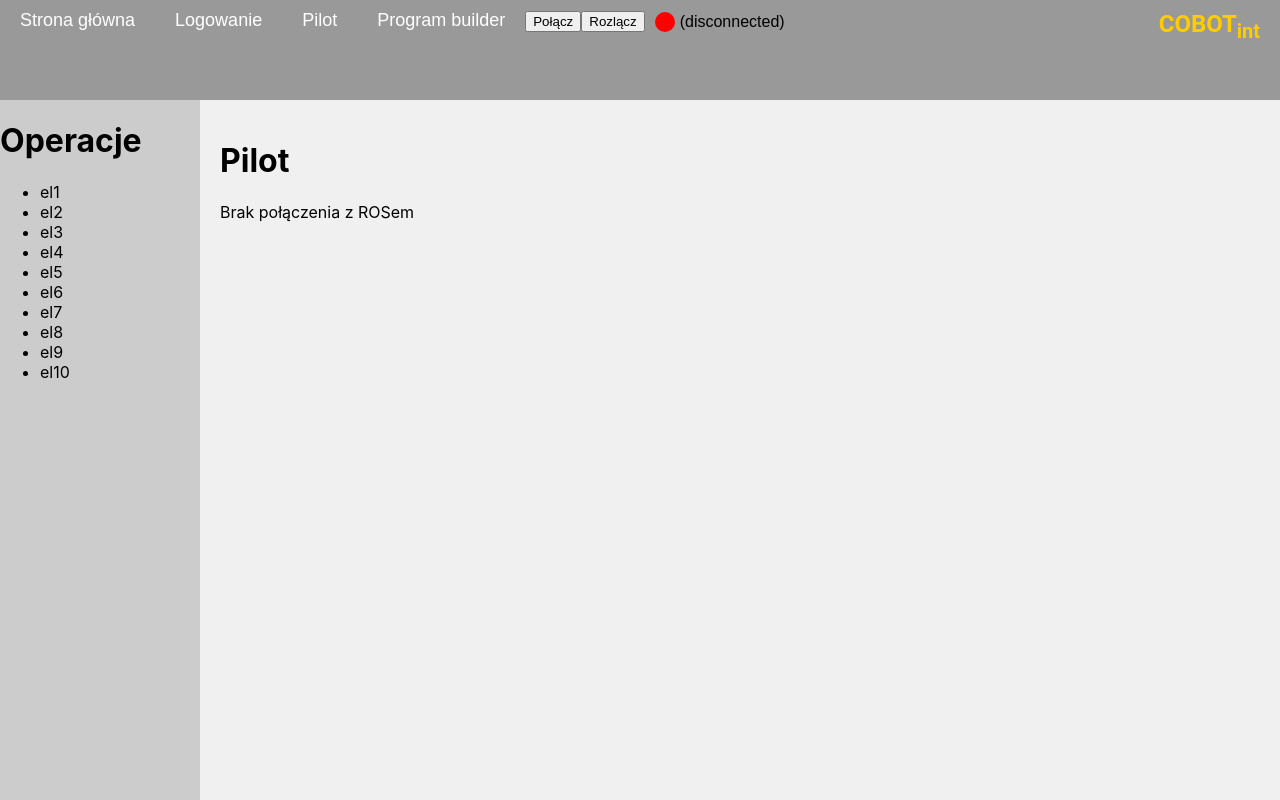
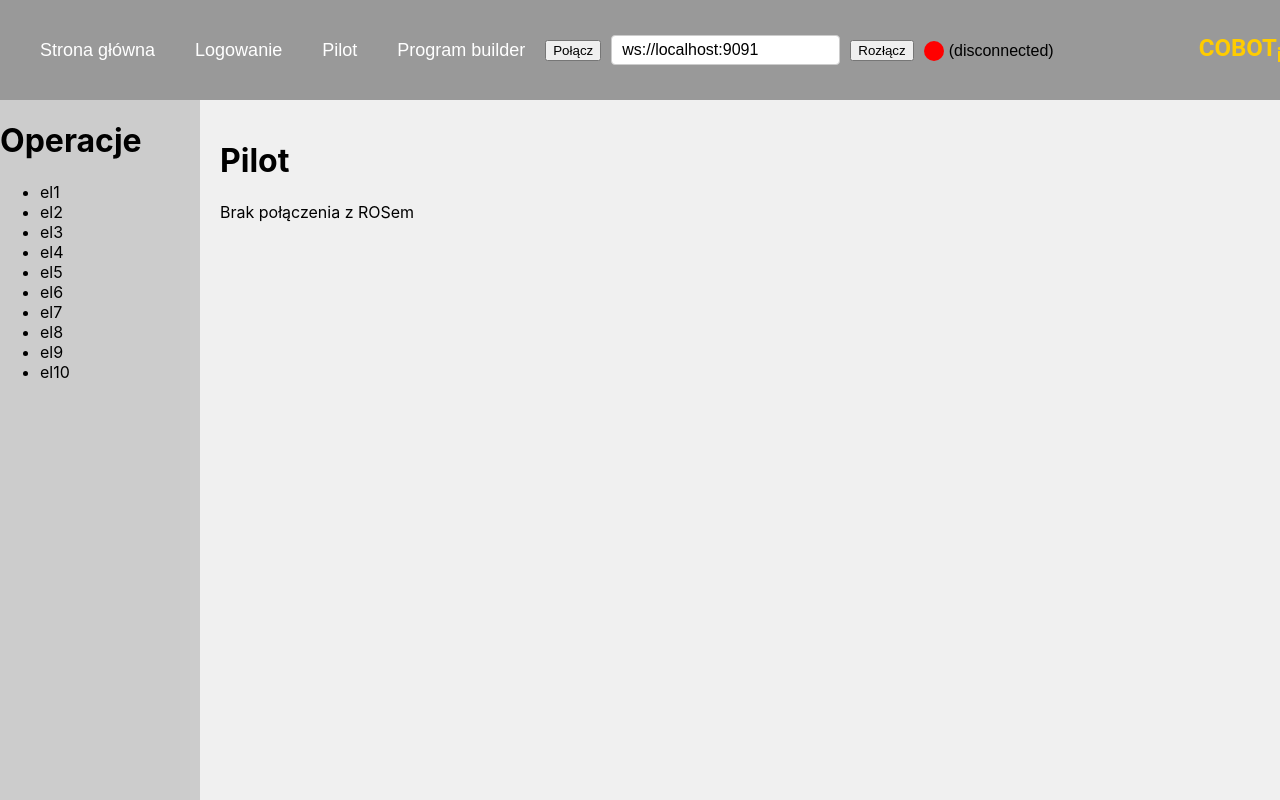
Before and after one commit to MateS90s/CobotInt, a React (Create React App) app: page /pilot in a window 1280 px wide. Built offline with nearby package versions, Linux system fonts and the light colour scheme.

Commit message:
Tymczasowy

```diff
--- a/src/App.js
+++ b/src/App.js
@@ -1,4 +1,4 @@
-import React, {useState} from 'react';
+import React, { useState } from 'react';
 import { BrowserRouter as Router, Route, Routes } from 'react-router-dom';
 import TopBar from './components/TopBar/TopBar';
 import LeftBar from './components/LeftBar/LeftBar';
@@ -8,21 +8,12 @@ import Pilot from './components/Content/Pilot/Pilot'
 import ProgramBuilder from './components/Content/ProgramBuilder/ProgramBuilder'
 import ROSLIB from 'roslib';
 
+function App() {
+  const [ros, setRos] = useState(null);
+  const [connectionStatus, setConnectionStatus] = useState('disconnected');
 
-
-
-function App() {
-
-
-  //Połączenie z ROSem
-  const [ros, setRos] = useState(null);
-  const [connectionStatus, setConnectionStatus] = useState('disconnected')
-
-
-
-  const connectionToRosbridge = () => {
-    const newRos = new ROSLIB.Ros({ url: "ws://localhost:9091" });
-
+  const connectionToRosbridge = (address) => {
+    const newRos = new ROSLIB.Ros({ url: address });
 
     newRos.on("connection", () => {
       setConnectionStatus("connected");
@@ -46,7 +37,6 @@ function App() {
       setConnectionStatus("disconnected");
     }
   };
-
 
   return (
     <Router>
--- a/src/components/Content/LinkModules/LbrTopics.js
+++ b/src/components/Content/LinkModules/LbrTopics.js
@@ -5,40 +5,65 @@ export default class LbrTopics {
     this.ros = ros;
     this.jointTrajectoryPublisher = null;
     this.jointStatesListener = null;
+    this.motionPlanRequestPublisher = null;
+    this.moveGroupServiceClient = null;
     this.jointStatesCallbacks = [];
     this.isSubscribed = false;
 
     this.initializePublishers();
     this.initializeListeners();
+    this.initializeServices();
   }
 
-
-//Inicjalizacje - nadanie formy wiadomości
+  //Publisher - inicjaliacja - nadanie formy wiadomości
   initializePublishers = () => {
     if (this.ros) {
+      //Topic do wysyłania prostego ruchu przegubów
       this.jointTrajectoryPublisher = new ROSLIB.Topic({
         ros: this.ros,
         name: '/lbr/joint_trajectory_controller/joint_trajectory',
-        messageType: 'trajectory_msgs/JointTrajectory',
+        messageType: 'trajectory_msgs/msg/JointTrajectory',
       });
+
+      //Topic do planowania ruchu
+      this.motionPlanRequestPublisher = new ROSLIB.Topic({
+        ros: this.ros,
+        name: '/lbr/motion_plan_request',
+        messageType: 'moveit_msgs/msg/MotionPlanRequest'
+      });
+
     } else {
       console.error('ROS connection not available. Unable to initialize publishers.');
     }
   }
 
+  //Subskrybcja - inicjalizacja - nadanie formy wiadomości
   initializeListeners = () => {
     if (this.ros) {
+      //Topic do subskrybcji pozycji przegubów
       this.jointStatesListener = new ROSLIB.Topic({
         ros: this.ros,
         name: "/lbr/joint_states",
-        messageType: "sensor_msgs/JointState",
+        messageType: "sensor_msgs/msg/JointState",
       });
+
     } else {
       console.error('ROS connection not available. Unable to initialize listeners.');
     }
   }
 
-//Publikowanie wartości do ROSa
+  // Usługi - inicjalizacja - nadanie formy usługi
+  initializeServices = () => {
+    if (this.ros) {
+      this.moveGroupServiceClient = new ROSLIB.Service({
+        ros: this.ros,
+        name: '/lbr/move_group',
+        serviceType: 'moveit_msgs/srv/MoveGroup'
+      });
+    }
+  }
+
+  //Publikowanie prostego ruchu przegubów do ROSa
   publishJointValues = (jointNames, positions) => {
     if (!this.jointTrajectoryPublisher) {
       console.error('Joint trajectory publisher not initialized. Unable to publish joint values.');
@@ -61,8 +86,93 @@ export default class LbrTopics {
     }
   }
 
+  //PLAN i EXECUTE
+  planAndExecuteMotion = (jointNames, targetPositions, currentPositions) => {
+    if (!this.motionPlanRequestPublisher) {
+      console.error('Motion plan request publisher not initialized.');
+      return;
+    }
 
-//Odbieranie wiadomości z ROSa
+    //Parametryzacja ruchu w planerze
+    const request = new ROSLIB.Message({
+      workspace_parameters: {
+        header: { frame_id: 'world' },
+        min_corner: { x: -1, y: -1, z: -1 },
+        max_corner: { x: 1, y: 1, z: 1 }
+      },
+      start_state: {
+        joint_state: {
+          name: jointNames,
+          position: currentPositions
+        }
+      },
+      goal_constraints: [{
+        joint_constraints: jointNames.map((name, index) => ({
+          joint_name: name,
+          position: targetPositions[index],
+          tolerance_above: 0.01,
+          tolerance_below: 0.01,
+          weight: 1.0
+        }))
+      }],
+      pipeline_id: 'ompl',
+      group_name: 'arm',
+      num_planning_attempts: 10,
+      allowed_planning_time: 5.0,
+      max_velocity_scaling_factor: 1.0,
+      max_acceleration_scaling_factor: 1.0
+    });
+
+    //PLAN (publikowanie)
+    try {
+      this.motionPlanRequestPublisher.publish(request);
+      console.log('Motion plan request published successfully');
+
+      //EXECUTE (oczekiwanie na plan i wykonanie ruchu)
+      setTimeout(() => {
+        this.executeTrajectory();
+      }, 1000);
+
+    } catch (error) {
+      console.error('Error publishing motion plan request:', error);
+    }
+  }
+
+  //EXECUTE (metoda wywołująca usługę)
+  executeTrajectory = () => {
+    const executeRequest = new ROSLIB.ServiceRequest({
+      request: {
+        workspace_parameters: {
+          header: { frame_id: 'world' },
+          min_corner: { x: -1, y: -1, z: -1 },
+          max_corner: { x: 1, y: 1, z: 1 }
+        },
+        start_state: {
+          joint_state: {
+            name: [],
+            position: []
+          }
+        },
+        goal_constraints: [],
+        pipeline_id: 'ompl',
+        group_name: 'arm',
+        num_planning_attempts: 10,
+        allowed_planning_time: 5.0,
+        max_velocity_scaling_factor: 0.1,
+        max_acceleration_scaling_factor: 0.1
+      }
+    });
+
+    this.moveGroupServiceClient.callService(executeRequest, (result) => {
+      if (result.error_code.val === 1) { // 1 oznacza sukces w MoveIt
+        console.log('Trajectory executed successfully');
+      } else {
+        console.error('Failed to execute trajectory:', result.error_code);
+      }
+    });
+  }
+
+  //Odbieranie położenia przegubów z ROSa
   subscribeToJointStates = (callback) => {
     if (!this.jointStatesListener) {
       console.error('Joint states listener not initialized. Unable to subscribe.');
--- a/src/components/Content/Pilot/Pilot.js
+++ b/src/components/Content/Pilot/Pilot.js
@@ -52,13 +52,22 @@ function Pilot({ ros, connectionStatus }) {
     newJointValues[index] = newValue;
     setJointValues(newJointValues);
   };
-
+  //Prosty ruch przegubów
   const publishJointValues = () => {
     if (lbrTopics) {
       console.log('Publishing joint values:', jointValues);
       lbrTopics.publishJointValues(jointNames, jointValues);
     } else {
       console.error('LbrTopics not initialized. Unable to publish joint values.');
+    }
+  };
+  //Planowany ruch przegubów
+  const publishMotionPlanRequest = () => {
+    if (lbrTopics) {
+      console.log('Planning and executing motion:', jointValues);
+      lbrTopics.planAndExecuteMotion(jointNames, jointValues, actualJointValues)
+    } else {
+      console.error('LbrTopics not initialized. Unable to plan and execute motion.');
     }
   };
 
@@ -78,6 +87,7 @@ function Pilot({ ros, connectionStatus }) {
               </div>
             ))}
             <button className="outputValue" onClick={publishJointValues}>Wyślij</button>
+            <button className="outputValue" onClick={publishMotionPlanRequest}>Zaplanuj i wykonaj</button>
           </div>
       ) : (
         <p>Brak połączenia z ROSem</p>
--- a/src/components/TopBar/TopBar.css
+++ b/src/components/TopBar/TopBar.css
@@ -7,31 +7,46 @@
   background-color: #999;
   font-family: 'Arial', sans-serif; /* Wybór czcionki */
   z-index: 1000; /* Ustawienie wysokiej wartości z-index */
+  display: flex;
+  justify-content: center; /* Wyśrodkowanie całej zawartości */
+  align-items: center;
 }
 
+nav {
+  width: 100%;
+}
+
+.menu-list {
+  display: flex;
+  justify-content: space-between; /* Rozdzielenie elementów */
+  align-items: center;
+  width: 100%;
+  padding: 0 20px; /* Dodanie przestrzeni po bokach */
+  margin: 0;
+}
 
 nav ul {
   list-style-type: none;
   padding: 0;
   margin: 0;
+  width: 100%;
 }
 
 nav ul li {
   display: inline;
 }
 
-  nav ul li a {
+nav ul li a, nav ul li .link {
   display: inline-block;
   padding: 10px 20px;
   text-decoration: none;
   color: #fff; /* Kolor tekstu */
-    cursor: pointer; /* Ustawienie standardowego kursora */
+  cursor: pointer; /* Standardowy kursor */
   font-size: 18px; /* Rozmiar tekstu */
 }
 
 .menu-list li.logo {
-    float: right;
-    padding: 10px 20px;
+  margin-left: auto; /* Przesunięcie logo na prawo */
 }
 
 .menu-list li h1 {
@@ -39,6 +54,12 @@ nav ul {
   font-family: 'Roboto', sans-serif; /* Wybór innej czcionki */
   color: #ffcc00; /* Inny kolor tekstu */
   font-size: 24px; /* Inny rozmiar tekstu */
+}
+
+.connection-module {
+  display: flex;
+  align-items: center;
+  margin: 0;
 }
 
 .connection-indicator {
@@ -59,3 +80,11 @@ nav ul {
 .disconnected {
   background-color: red;
 }
+
+.address-input {
+  margin: 0 10px;
+  padding: 5px 10px;
+  font-size: 16px;
+  border: 1px solid #ccc;
+  border-radius: 4px;
+}
--- a/src/components/TopBar/TopBar.js
+++ b/src/components/TopBar/TopBar.js
@@ -1,38 +1,41 @@
-import React from 'react';
-import { Link } from 'react-router-dom'; // Importuj Link zamiast a
-
-
-
+import React, { useState } from 'react';
+import { Link } from 'react-router-dom';
 import './TopBar.css'
 
-function TopBar( {connectionStatus, connectButton, disconnecttButton }) {
+function TopBar({ connectionStatus, connectButton, disconnecttButton }) {
+  const [address, setAddress] = useState('ws://localhost:9091');
 
+  const handleConnect = () => {
+    connectButton(address);
+  };
 
   return (
     <div className="top-bar">
-        {/* Tutaj dodaj zawartość paska nawigacyjnego, np. logo, menu, przyciski, itp. */}
-
       <nav>
-          <ul className={'menu-list'}>
+        <ul className="menu-list">
           <li><Link to="/">Strona główna</Link></li>
           <li><Link to="/logging">Logowanie</Link></li>
           <li><Link to="/pilot">Pilot</Link></li>
           <li><Link to="/program-builder">Program builder</Link></li>
-            <li>
-              <button onClick={connectButton}>Połącz</button>
-              <button onClick={disconnecttButton}>Rozlącz</button>
+          <li className="connection-madule">
+            <button onClick={handleConnect}>Połącz</button>
+            <input
+              type="text"
+              className="address-input"
+              placeholder="Adres"
+              value={address}
+              onChange={(e) => setAddress(e.target.value)}
+            />
+            <button onClick={disconnecttButton}>Rozłącz</button>
             <div className={`connection-indicator ${connectionStatus !== 'connected' && 'disconnected'}`}>
               <span>({connectionStatus})</span>
             </div>
           </li>
-            <li className='logo'><h1>COBOT<sub>int</sub></h1></li>
+          <li className="logo"><h1>COBOT<sub>int</sub></h1></li>
         </ul>
       </nav>
-
-
-
     </div>
   );
 }
 
-export default TopBar
+export default TopBar;
```
Lines whose indentation alone changed are shown as unchanged.
